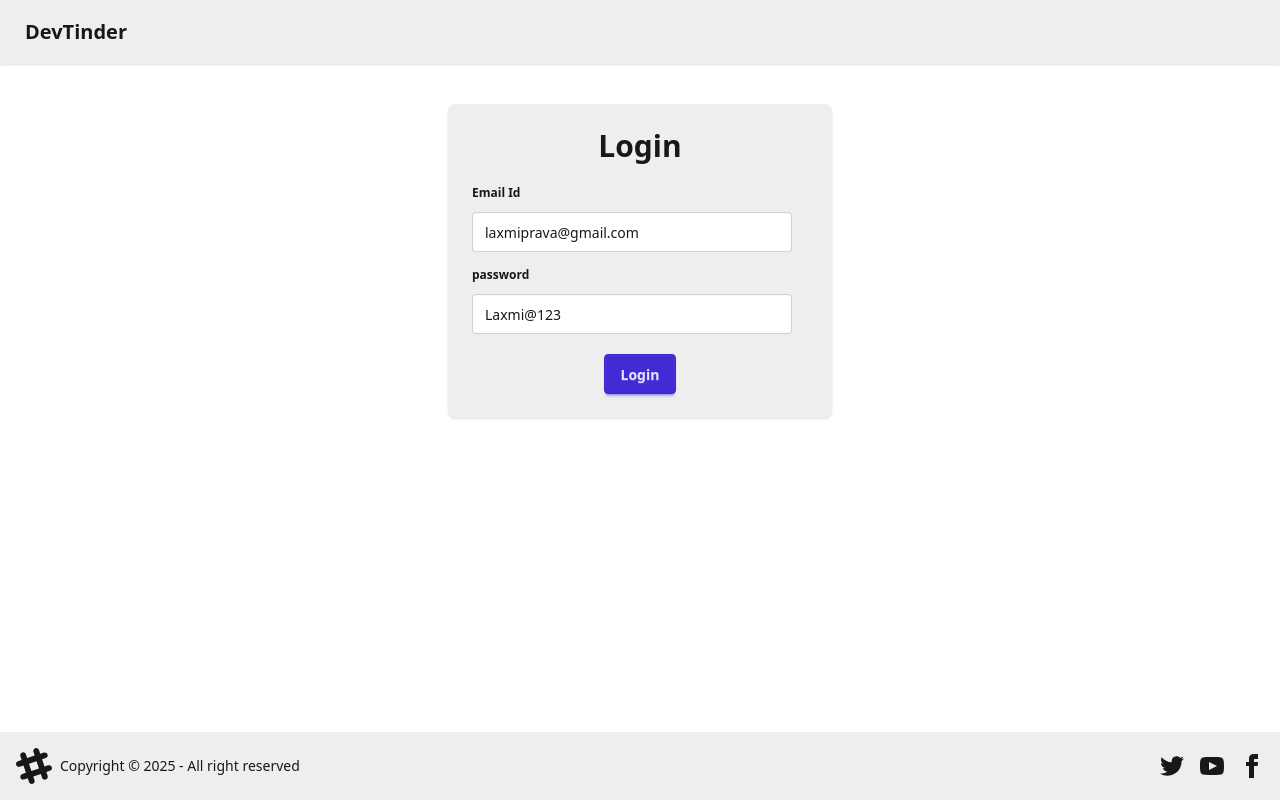
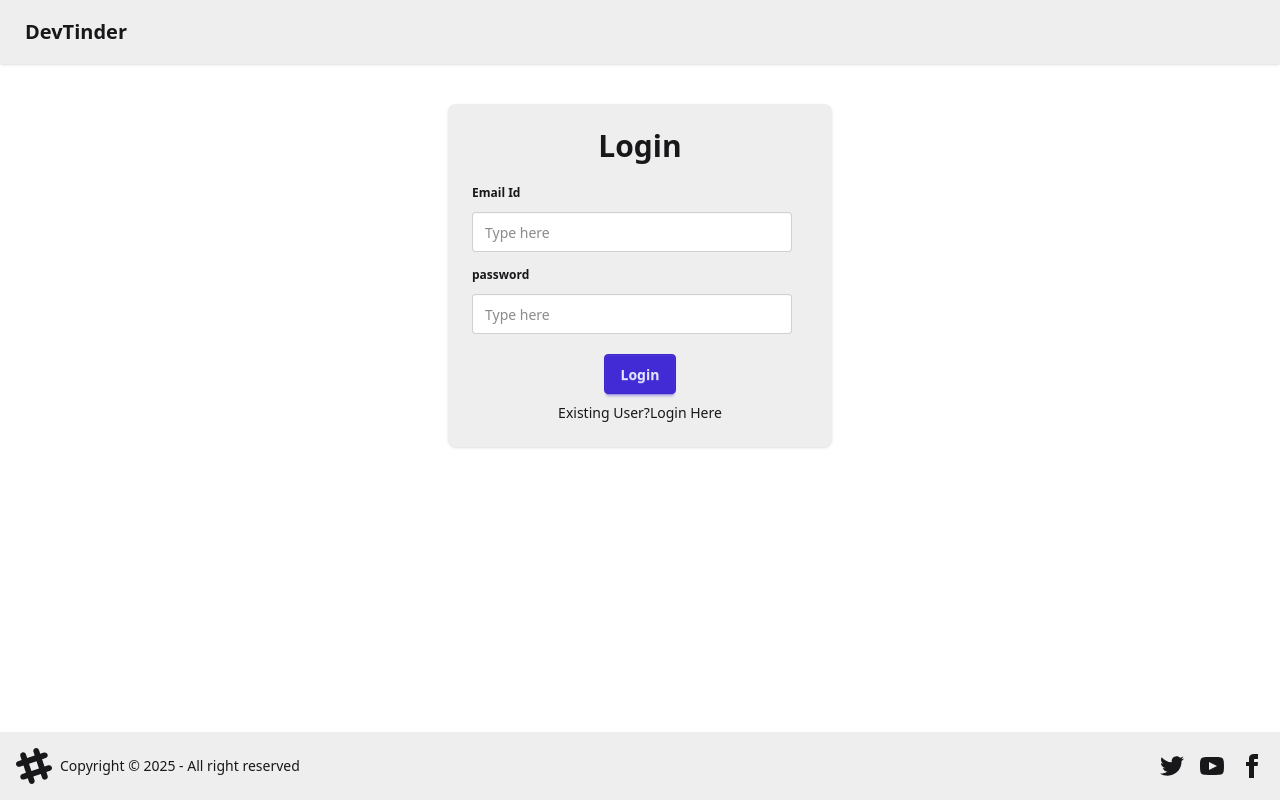
Before and after one commit to Kitu96/devTinder-frontend, a React (Vite) app: page /login in a window 1280 px wide. Built offline with nearby package versions, Linux system fonts and the light colour scheme.

Commit message:
SignUp feacture

```diff
--- a/src/components/Login.jsx
+++ b/src/components/Login.jsx
@@ -6,11 +6,29 @@ import { useNavigate } from "react-router-dom";
 import { BASE_URL } from "../utils/constant";
 
 export default function Login() {
-  const [emailId, setemailId] = useState("laxmiprava@gmail.com");
-  const [password, setPassword] = useState("Laxmi@123");
+  const [firstName, setFirstName] = useState("");
+  const [lastName, setLastName] = useState("");
+  const [emailId, setEmailId] = useState("");
+  const [password, setPassword] = useState("");
+  const [isLoginForm, setIsLoginForm] = useState(true);
   const [error, setError] = useState("");
   const dispatch = useDispatch();
   const navigate = useNavigate();
+
+  const handleSignUp = async () => {
+    try {
+      const res = await axios.post(
+        BASE_URL + "/signUp",
+        { firstName, lastName, emailId, password },
+        { withCredentials: true }
+      );
+      dispatch(addUser(res?.data?.data));
+      navigate("/profile");
+    } catch (err) {
+      console.error(err);
+    }
+  };
+
   const handleClick = async () => {
     try {
       const res = await axios.post(
@@ -28,20 +46,43 @@ export default function Login() {
       console.error(err);
     }
   };
+
   return (
     <div className=" flex justify-center my-10">
       <div className="card bg-base-300 w-96 shadow-sm">
         <div className="card-body">
-          <h2 className="card-title justify-center text-3xl">Login</h2>
+          <h2 className="card-title justify-center text-3xl">
+            {isLoginForm ? "Login" : "SignUp"}
+          </h2>
           <div>
             <fieldset className="fieldset">
+              {!isLoginForm && (
+                <>
+                  <span className="fieldset-legend">FirstName</span>
+                  <input
+                    type="text"
+                    value={firstName}
+                    className="input"
+                    placeholder="Type here"
+                    onChange={(e) => setFirstName(e.target.value)}
+                  />
+                  <span className="fieldset-legend">LastName</span>
+                  <input
+                    type="text"
+                    value={lastName}
+                    className="input"
+                    placeholder="Type here"
+                    onChange={(e) => setLastName(e.target.value)}
+                  />
+                </>
+              )}
               <span className="fieldset-legend">Email Id</span>
               <input
                 type="text"
                 value={emailId}
                 className="input"
                 placeholder="Type here"
-                onChange={(e) => setemailId(e.target.value)}
+                onChange={(e) => setEmailId(e.target.value)}
               />
               <span className="fieldset-legend">password</span>
               <input
@@ -55,10 +96,19 @@ export default function Login() {
           </div>
           <p className="text-red-500">{error}</p>
           <div className="card-actions justify-center">
-            <button className="btn btn-primary" onClick={handleClick}>
-              Login
+            <button
+              className="btn btn-primary"
+              onClick={isLoginForm ? handleClick : handleSignUp}
+            >
+              {isLoginForm ? "Login" : "SignUp"}
             </button>
           </div>
+          <p
+            className="text-center cursor-pointer"
+            onClick={() => setIsLoginForm((value) => !value)}
+          >
+            {isLoginForm ? "Existing User?Login Here" : "New user?Sign up Here"}
+          </p>
         </div>
       </div>
     </div>
```
Also changed, not shown: 1 other file (tests, documents, lock files or other folders).
